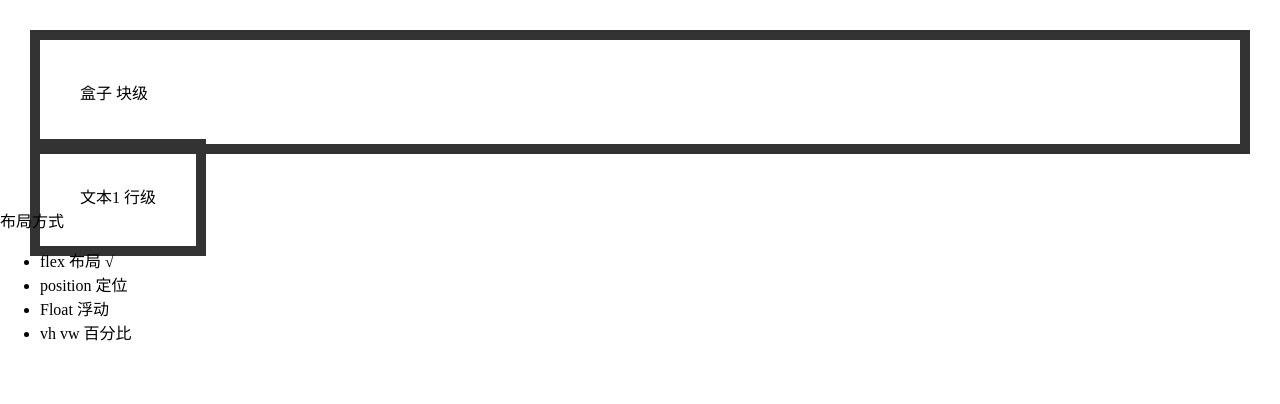
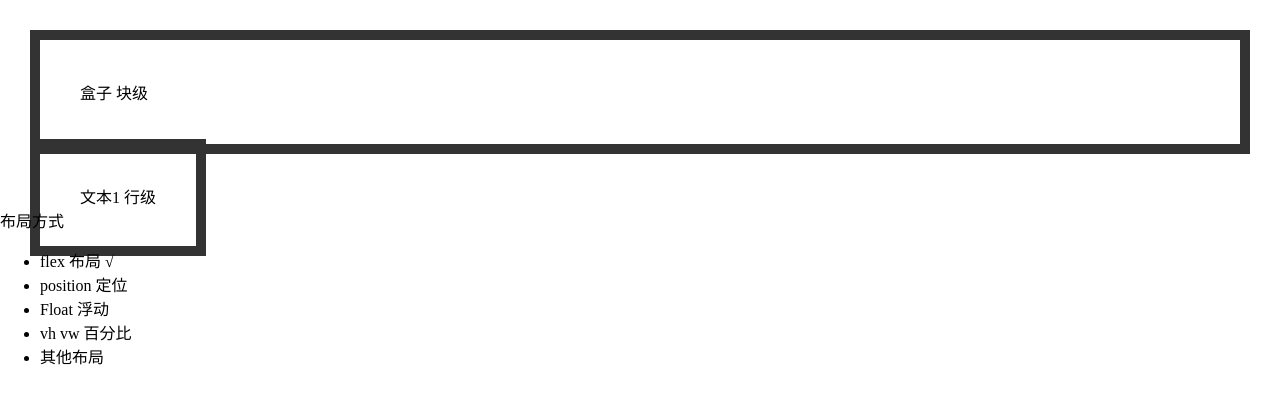
Before and after one commit to fangqin77/fangqin77.github.io, a plain HTML site: page 课程笔记/CSS基础/box.html in a window 1280 px wide. Drawn offline with Linux system fonts and the light colour scheme.

Commit message:
修改css基础内容

```diff
--- a/课程笔记/CSS基础/box.html
+++ b/课程笔记/CSS基础/box.html
@@ -46,6 +46,7 @@
         <li>position 定位</li>
         <li>Float 浮动</li>
         <li>vh vw 百分比</li>
+        <li>其他布局</li>
     </ul>
 </body>
 </html>
```
